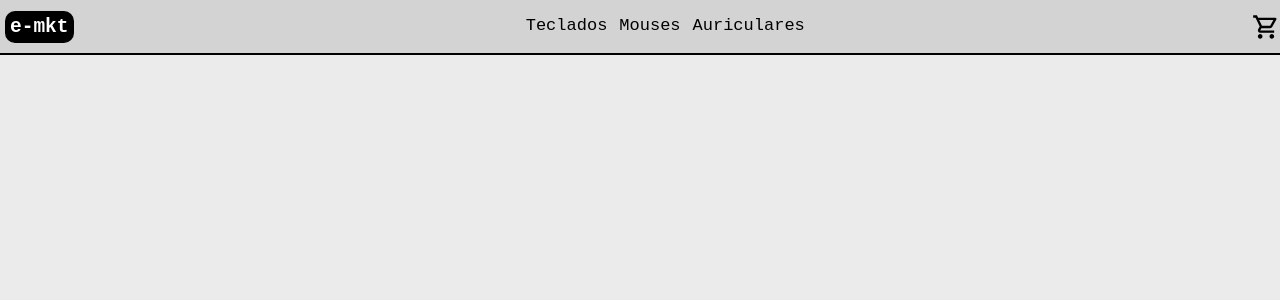
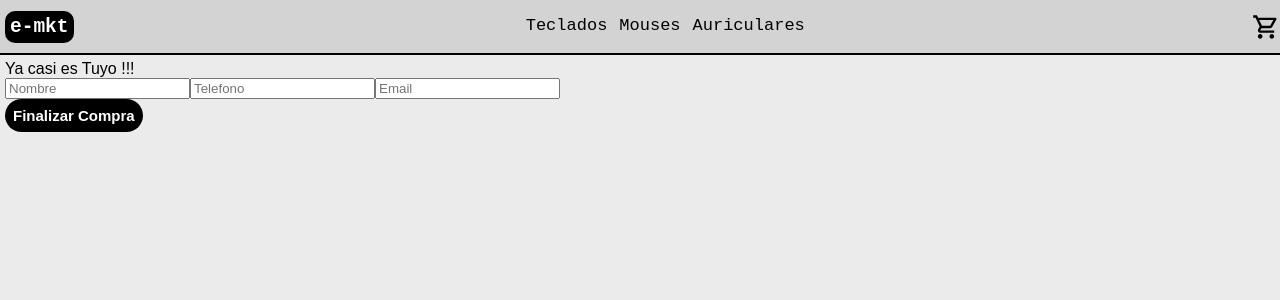
Before and after one commit to aguescribano87/e-mkt, a React (Create React App) app: page /checkout in a window 1280 px wide. Shown: the top 300 px of the page. Built offline with nearby package versions, Linux system fonts and the light colour scheme.

Commit message:
Item Collection 2

```diff
--- a/src/App.js
+++ b/src/App.js
@@ -5,7 +5,7 @@ import {ItemDetailContainer} from "./Components/ItemDetailContainer/ItemDetailCo
 import {Cart} from "./Components/cart/Cart"
 import React from "react"
 import {BrowserRouter as Router,Switch,Route} from "react-router-dom"
-
+import {CheckOut} from "./Components/checkOut/checkOut"
 
 function App() {
 
@@ -28,6 +28,9 @@ function App() {
           <Route path="/cart">
             <Cart />
           </Route>
+          <Route path="/checkout">
+            <CheckOut />
+          </Route>
 
         </Switch>
       </>
--- a/src/Components/ItemDetail/ItemDetail.jsx
+++ b/src/Components/ItemDetail/ItemDetail.jsx
@@ -17,7 +17,8 @@ export const ItemDetail= ({item})=>{
             price: item.price,
             quantity: parseInt(c),
             pictureUrl: item.pictureUrl,
-            subTotal: (item.price * c)})
+            subTotal: (item.price * c),
+            stock: item.stock})
 
     }
 
--- a/src/Components/ItemDetailContainer/ItemDetailContainer.jsx
+++ b/src/Components/ItemDetailContainer/ItemDetailContainer.jsx
@@ -22,6 +22,8 @@ export const ItemDetailContainer= ()=>{
             }
             console.log("item encontrado")
             setFiltrarItem({...doc.data(),id: doc.id})
+        }).catch((error)=>{
+            console.log("error al buscar los items",error)
         })
 
 
--- a/src/Components/ItemListContainer/ItemListContainer.jsx
+++ b/src/Components/ItemListContainer/ItemListContainer.jsx
@@ -7,17 +7,19 @@ import "./itemListContainer.css"
 import { Loader } from "../loader/Loader"
 
 
-function ItemListContainer() {
+export const ItemListContainer = ()=> {
     const [item, setItem] = useState()
     const {id} = useParams()
 
    useEffect(()=>{
        const db = dataBase
-       const itemCollection = db.collection("productos")
 
        if (id !== undefined) {
-        const filtrarCat = itemCollection.where("categoria","==",id)
-        filtrarCat.get().then((collection)=>{
+            db.collection("productos")
+            .where("categoria","==",id)
+            .where("stock",">",0)
+            .get()
+            .then((collection)=>{
             if (collection === 0){
                 console.log("no hay resultados")
             }
@@ -29,7 +31,10 @@ function ItemListContainer() {
             console.log("error al buscar los items",error)
         })
        }else{
-           itemCollection.get().then((collection)=>{
+                db.collection("productos")
+                .where("stock",">",0)
+                .get()
+                .then((collection)=>{
                if (collection === 0){
                    console.log("no hay resultados")
                }
@@ -45,5 +50,3 @@ function ItemListContainer() {
     return item ? <div className="contenedor"> <ItemList items={item} /> </div> : <Loader/>
 
 }
-
-export {ItemListContainer}
--- a/src/Components/cart/Cart.jsx
+++ b/src/Components/cart/Cart.jsx
@@ -8,7 +8,7 @@ export const Cart = ()=> {
     const {compra, removeItem, clearCart, total} = useContext(CartContext)
 
     return (
-        <div>
+        <>
             {compra.length !== 0 ? compra.map((comp)=>
                                 <div className="contenedor-item-carrito">
                                     <img className="imagen-item-carrito" src={comp.pictureUrl} alt="foto" />
@@ -23,8 +23,8 @@ export const Cart = ()=> {
             </Link>
             {compra.length !== 0 ? <button onClick={()=>clearCart()}>Limpiar Carrito</button>:""}
             {compra.length !== 0 ? <p>{`Total: $${total}`}</p>:""}
-            {compra.length !== 0 ? <button>Comprar</button>:""}
+            {compra.length !== 0 ? <Link to="/checkout"><button>Comprar</button></Link>:""}
             </div>
-        </div>
+        </>
     )
 }
--- /dev/null
+++ b/src/Components/checkOut/checkOut.jsx
@@ -0,0 +1,55 @@
+import React, {useContext, useState,} from "react"
+import { dataBase } from '../../Firebase/firebase'
+import {CartContext} from "../../Context/cartContext"
+
+export const CheckOut = ()=>{
+    const [name, setName] = useState()
+    const [phone, setPhone] = useState()
+    const [mail, setMail] = useState()
+    const {compra, clearCart, total} = useContext(CartContext)
+    const db = dataBase
+
+    const nuevaOrden = ()=>{
+        db.collection("ordenes")
+        .add({
+            buyer:{name:name,phone:phone,mail:mail},
+            fecha:new Date(),
+            total: total,
+            items:compra.map((i)=>{return{id:i.id, title:i.title, price:i.subTotal}})
+        }).then((docRef) => {
+            console.log("Document written with ID: ", docRef.id);
+            clearCart()
+            alctualizarStock()
+        })
+        .catch((error) => {
+            console.error("Error adding document: ", error);
+        });
+
+    }
+
+    const alctualizarStock = ()=>{
+        compra.map(i => db.collection("productos").doc(i.id)
+            .update({stock:(i.stock-i.quantity)})
+            .then(() => {
+                console.log(`stock actualizado`)
+            })
+            .catch((error) => {
+                console.error("Error al actualizar stock: ", error);
+            })
+            )
+    }
+
+
+    return (
+        <>
+            Ya casi es Tuyo !!!
+
+            <div>
+            <input onChange={(e)=>setName(e.target.value)} type="text" placeholder="Nombre" />
+            <input onChange={(e)=>setPhone(e.target.value)} type="number" placeholder="Telefono" />
+            <input onChange={(e)=>setMail(e.target.value)} type="mail" placeholder="Email" />
+            </div>
+            <button onClick={()=>nuevaOrden()}>Finalizar Compra</button>
+        </>
+    )
+}
```
